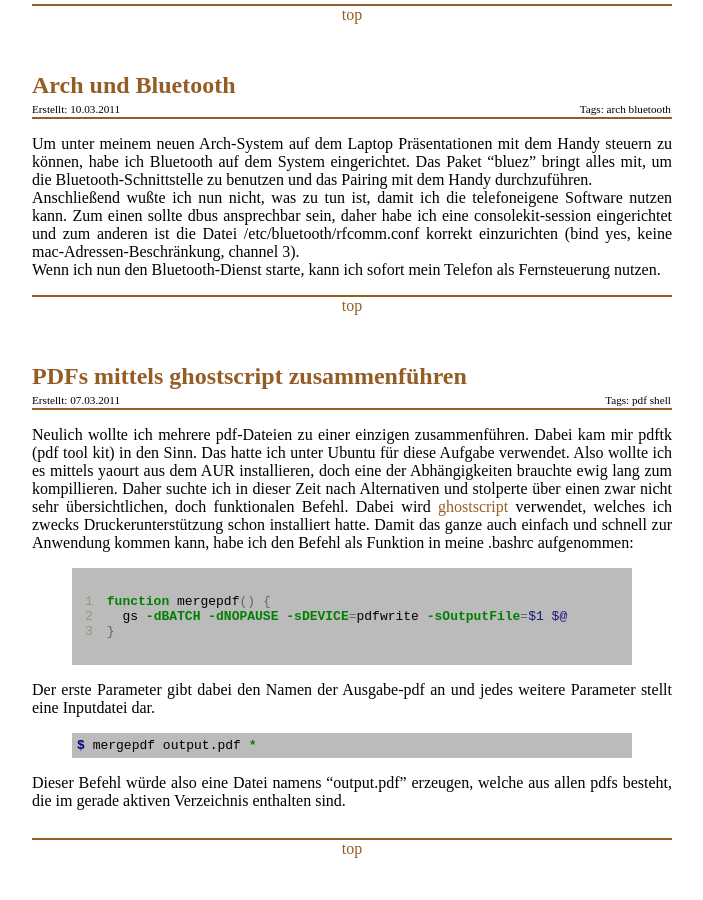
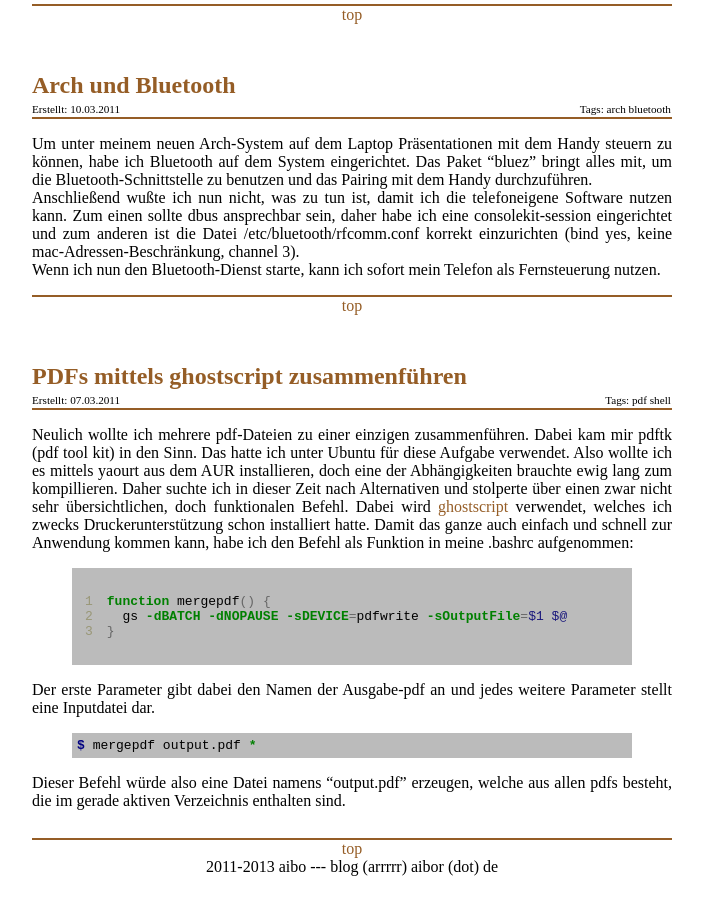
Before and after one commit to aibor/aibor.github.com, a Jekyll site: the page built from articles/index.markdown, in a window 1280 px wide and 900 px high, scrolled down 4658 px. Shown: the whole window, without its empty margins (18-721 px from the left). Built offline with Jekyll 4.4.1, drawn with Linux system fonts in a browser that asks for light colours.

Commit message:
added contact to footer

```diff
--- a/_layouts/default.html
+++ b/_layouts/default.html
@@ -23,6 +23,7 @@
     </article>
     <footer>
     <center><a href="#">top</a></center>
+    <center>2011-2013 aibo   ---   blog (arrrrr) aibor (dot) de</center>
     </footer>
   </body>
 </html>
```
